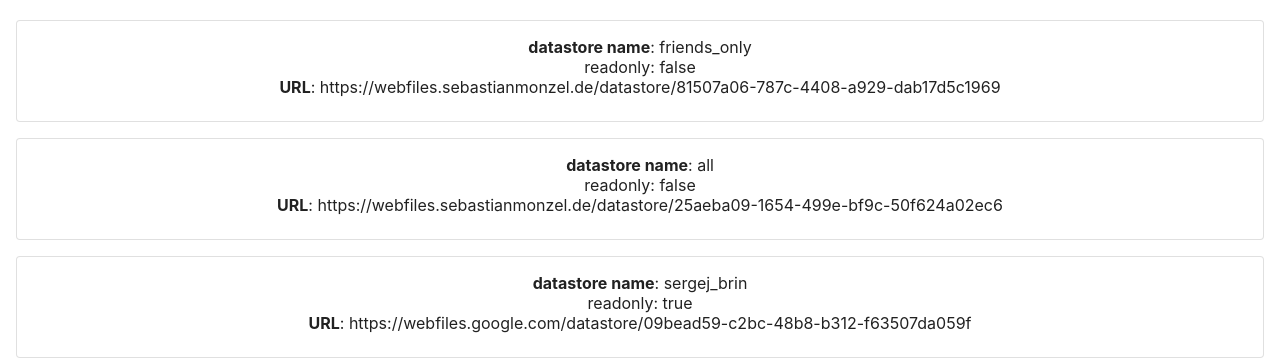
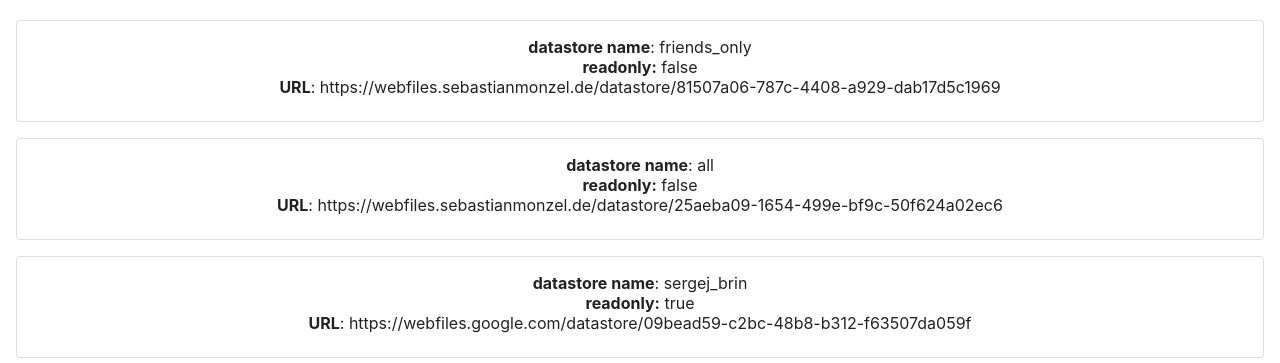
Before and after one commit to sebastianmonzel/github-webifles-framework-steam-ui, a React (Create React App) app: page /webfileconfiguration in a window 1280 px wide. Shown: the part 344-707 px from the top of the page. Built offline with nearby package versions, Linux system fonts and the light colour scheme.

Commit message:
adding bold style

```diff
--- a/src/components/configuration/DatastoreConfiguration.js
+++ b/src/components/configuration/DatastoreConfiguration.js
@@ -12,7 +12,7 @@ class DatastoreConfiguration extends Component {
             <Box marginTop={0} marginLeft={2} marginRight={2} marginBottom={2}>
                 <Card variant="outlined">
                     <CardContent><b>datastore name</b>: {this.props.name}<br />
-                        readonly: {this.props.readonly.toString()}<br />
+                        <b>readonly:</b> {this.props.readonly.toString()}<br />
                         <b>URL</b>: {this.props.url}</CardContent>
                 </Card>
             </Box>
```
